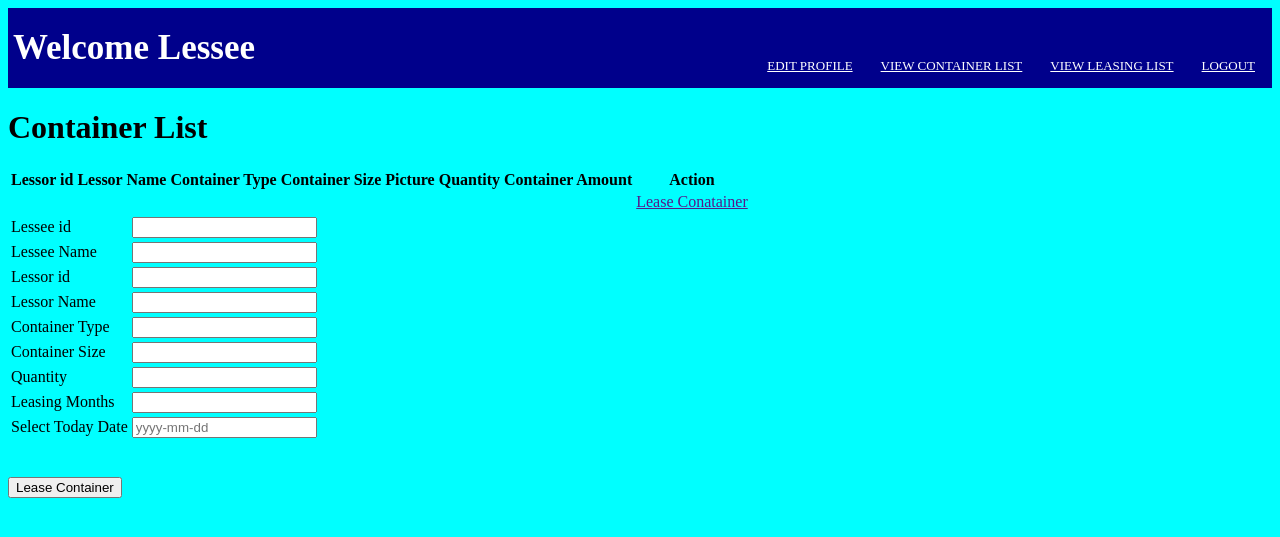
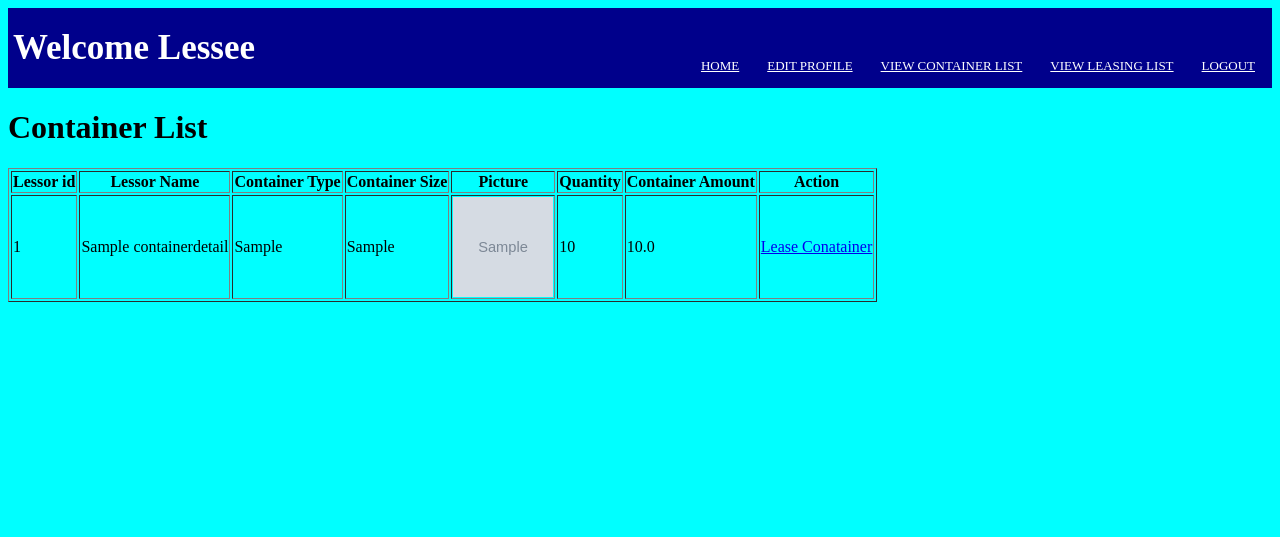
Before and after one commit to syedwajith/Equipment-Leasing-Project, a Django app: page /container_leasing_app/lessee_view_container_list/ in a window 1280 px wide. Shown: the top 537 px of the page. Run offline with Django 4.2, Linux system fonts and the light colour scheme; tables that the repository leaves empty hold one stand-in row (values such as "Sample post"); grey boxes marked "Sample" are stand-in pictures.

Commit message:
Update lessee_viewcontainerlist.html

```diff
--- a/equipment_leasing/templates/container_leasing_app/lessee_viewcontainerlist.html
+++ b/equipment_leasing/templates/container_leasing_app/lessee_viewcontainerlist.html
@@ -8,6 +8,9 @@
             <nav>
                 <label class="adminhome">Welcome Lessee</label>
                 <ul>
+                    <li>
+                        <a href="/container_leasing_app/lessee_home">home</a>
+                    </li>
                     <li>
                         <a href="/container_leasing_app/lessee_editprofile">edit profile</a>
                     </li>
@@ -23,7 +26,7 @@
                 </ul>
             </nav>
             <h1>Container List</h1>
-            <table>
+            <table border="1">
                 <tr>
                     <th>Lessor id</th>
                     <th>Lessor Name</th>
@@ -34,22 +37,24 @@
                     <th>Container Amount</th>
                     <th>Action</th>
                 </tr>
-
+                {% for containerdata in containerdata %}
                 <tr>
-                    <td></td>
-                    <td></td>
-                    <td></td>
-                    <td></td>
-                    <td></td>
-                    <td></td>
-                    <td></td>
+                    <td>{{containerdata.Owner_id}}</td>
+                    <td>{{containerdata.Owner_Name}}</td>
+                    <td>{{containerdata.Container_Type}}</td>
+                    <td>{{containerdata.Container_Size}}</td>
                     <td>
-                        <a href="">Lease Conatainer</a>
+                        <img src="{{containerdata.Container_Picture.url}}" alt="{{containerdata.Container_Picture}}" width="100px" height="100px">
+                    </td>
+                    <td>{{containerdata.Quantity}}</td>
+                    <td>{{containerdata.Container_Amount}}</td>
+                    <td>
+                        <a href="/container_leasing_app/lessee_lease_container/{{containerdata.id}}">Lease Conatainer</a>
                     </td>
                 </tr>
-
+                {% endfor %}
             </table>
-
+            {% if leasecontainer %}
             <form method="post">
                 {% csrf_token %}
                 <table>
@@ -74,7 +79,7 @@
                             Lessor id
                         </td>
                         <td>
-                            <input type="text" name="lessorid" value="">
+                            <input type="text" name="lessorid" value="{{leasecontainer.Owner_id}}">
                         </td>
                     </tr>
                     <tr>
@@ -82,7 +87,7 @@
                             Lessor Name
                         </td>
                         <td>
-                            <input type="text" name="lessorname" value="">
+                            <input type="text" name="lessorname" value="{{leasecontainer.Owner_Name}}">
                         </td>
                     </tr>
                     <tr>
@@ -90,7 +95,7 @@
                             Container Type
                         </td>
                         <td>
-                            <input type="text" name="containertype" value="">
+                            <input type="text" name="containertype" value="{{leasecontainer.Container_Type}}">
                         </td>
                     </tr>
                     <tr>
@@ -98,12 +103,28 @@
                             Container Size
                         </td>
                         <td>
-                            <input type="text" name="containersize" value="">
+                            <input type="text" name="containersize" value="{{leasecontainer.Container_Size}}">
                         </td>
                     </tr>
                     <tr>
                         <td>
-                            Quantity
+                            Container Amount
+                        </td>
+                        <td>
+                            <input type="text" name="containeramount" value="{{leasecontainer.Container_Amount}}">
+                        </td>
+                    </tr>
+                    <tr>
+                        <td>
+                            Container Quantity
+                        </td>
+                        <td>
+                            <input type="text" name="containerquantity" value="{{leasecontainer.Quantity}}">
+                        </td>
+                    </tr>
+                    <tr>
+                        <td>
+                            Leasing  Container Quantity
                         </td>
                         <td>
                             <input type="text" name="quantity">
@@ -119,7 +140,7 @@
                     </tr>
                     <tr>
                         <td>
-                            Select Today Date
+                            Select Lease Date
                         </td>
                         <td>
                             <input type="datetime" name="date" placeholder="yyyy-mm-dd">
@@ -130,6 +151,6 @@
                 <br>
                 <input type="submit" value="Lease Container">
             </form>
-
+            {% endif %}
     </body>
 </html>
```
